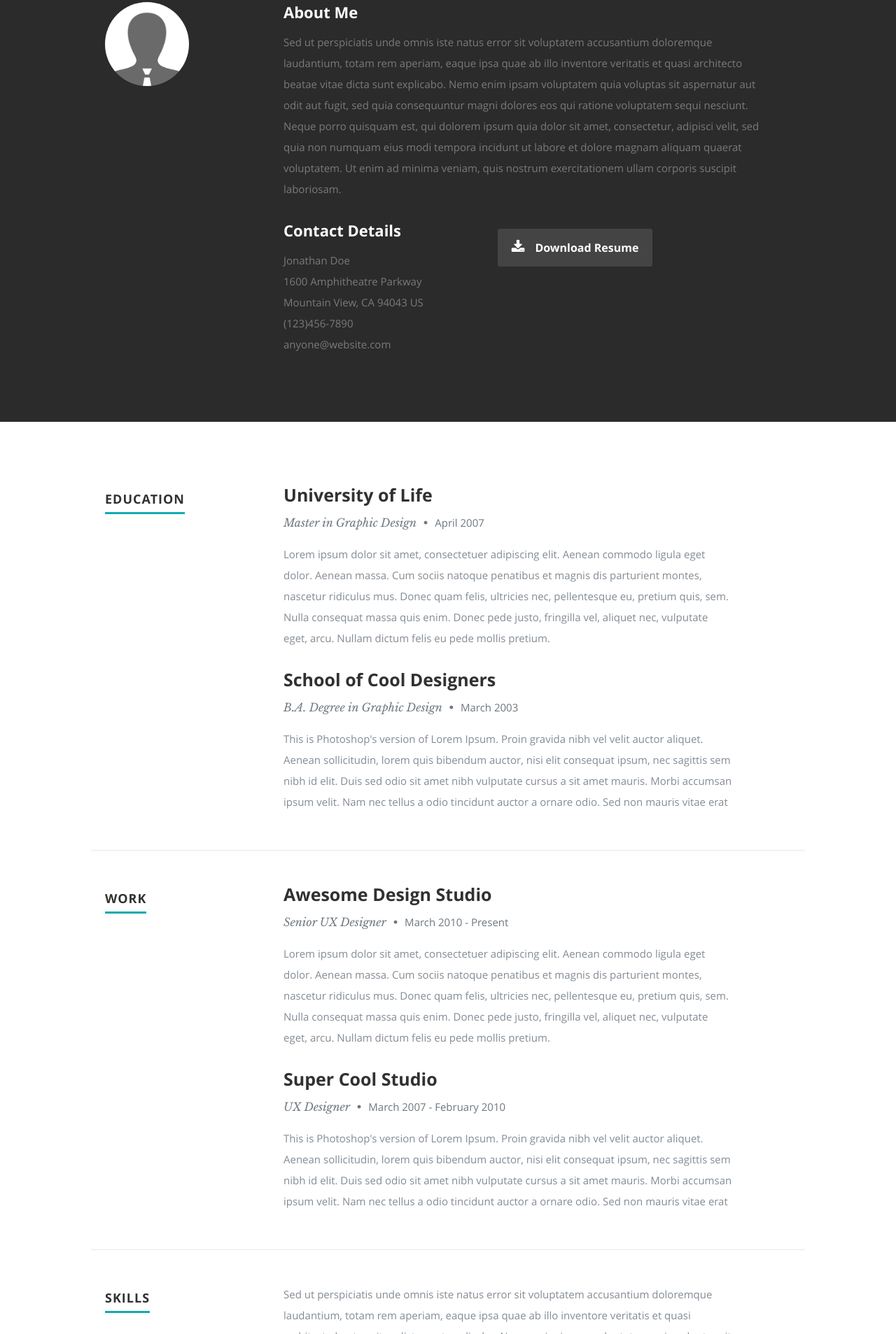
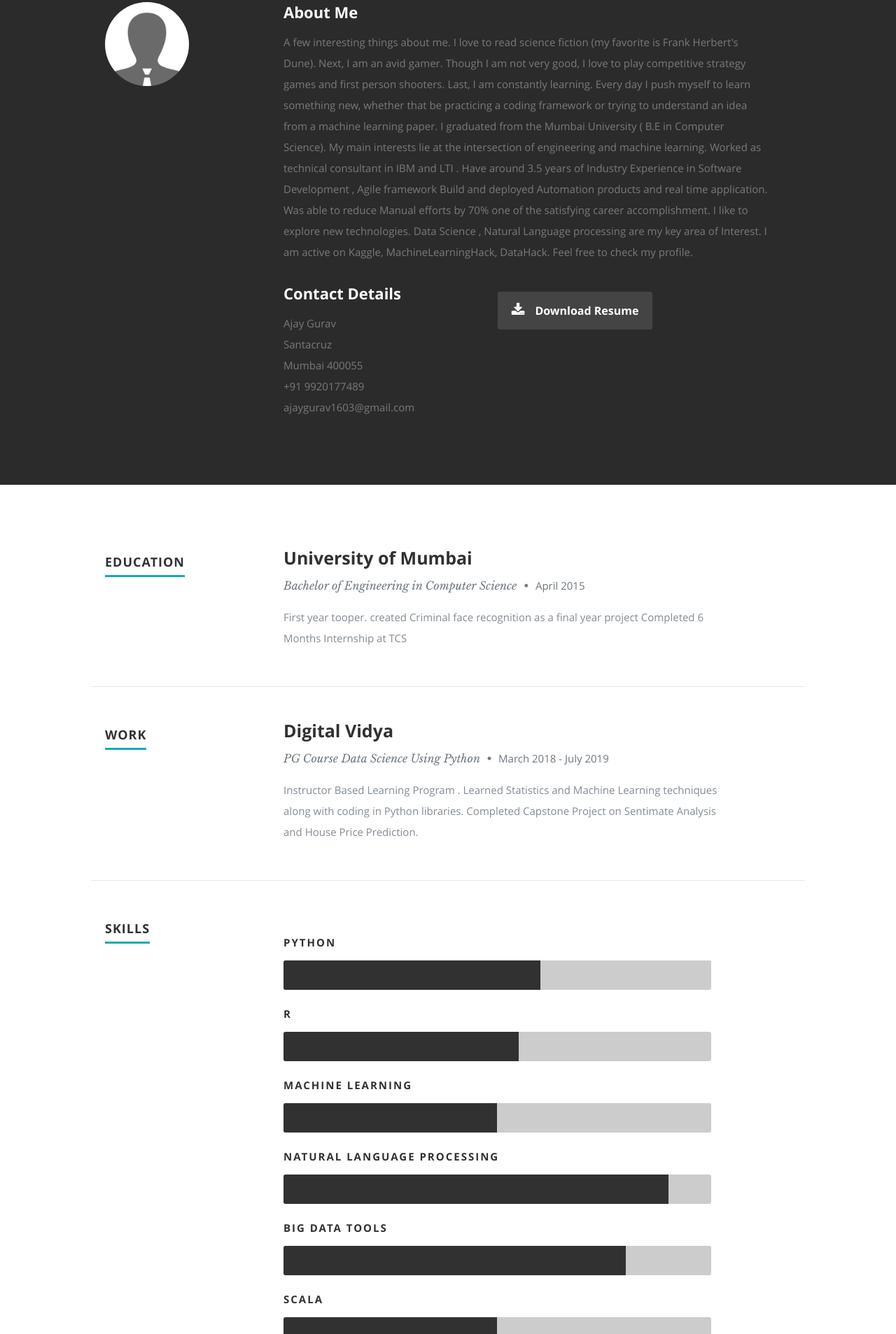
Before and after one commit to ajaygurav16/ajaygurav16.github.io, a plain HTML site: page index.html in a window 1280 px wide. Shown: the part 893-2800 px from the top of the page at 70% size. Drawn offline with nearby package versions, Linux system fonts and the light colour scheme.

Commit message:
Update index.html

```diff
--- a/index.html
+++ b/index.html
@@ -56,9 +56,9 @@
 
       <div class="row banner">
          <div class="banner-text">
-            <h1 class="responsive-headline">I'm Jonathan Doe.</h1>
-            <h3>I'm a Manila based <span>graphic designer</span>, <span>illustrator</span> and <span>webdesigner</span> creating awesome and
-            effective visual identities for companies of all sizes around the globe. Let's <a class="smoothscroll" href="#about">start scrolling</a>
+            <h1 class="responsive-headline">I'm Ajay Gurav.</h1>
+            <h3>I'm a Data Scientist, <span> Software Developer </span>,  <span> </span> and <span> webdesigner</span> creating awesome and
+            effective Automation and ML models for companies of all sizes around the globe. Let's <a class="smoothscroll" href="#about">start scrolling</a>
             and learn more <a class="smoothscroll" href="#about">about me</a>.</h3>
             <hr />
             <ul class="social">
@@ -96,12 +96,19 @@
 
             <h2>About Me</h2>
 
-            <p>Sed ut perspiciatis unde omnis iste natus error sit voluptatem accusantium doloremque laudantium, totam rem aperiam,
-            eaque ipsa quae ab illo inventore veritatis et quasi architecto beatae vitae dicta sunt explicabo. Nemo enim ipsam
-            voluptatem quia voluptas sit aspernatur aut odit aut fugit, sed quia consequuntur magni dolores eos qui ratione
-            voluptatem sequi nesciunt. Neque porro quisquam est, qui dolorem ipsum quia dolor sit amet, consectetur, adipisci velit,
-            sed quia non numquam eius modi tempora incidunt ut labore et dolore magnam aliquam quaerat voluptatem.
-            Ut enim ad minima veniam, quis nostrum exercitationem ullam corporis suscipit laboriosam.
+            <p>A few interesting things about me. I love to read science fiction (my favorite is Frank Herbert's Dune). Next, I am an avid gamer.
+              Though I am not very good, I love to play competitive strategy games and first person shooters. Last, I am constantly learning.
+              Every day I push myself to learn something new, whether that be practicing a coding framework or trying to understand an idea from a machine learning paper.
+              I graduated from the Mumbai University ( B.E in Computer Science).
+              My main interests lie at the intersection of engineering and machine learning.
+              Worked as technical consultant in IBM and LTI . Have around 3.5 years of Industry Experience in Software Development , Agile framework
+              Build and deployed Automation products and real time application. Was able to reduce Manual efforts by 70% one of the satisfying career accomplishment.
+
+
+              I like to explore new technologies. Data Science , Natural Language processing are my key area of Interest. I am active on Kaggle, MachineLearningHack, DataHack.
+              Feel free to check my profile.
+
+
             </p>
 
             <div class="row">
@@ -110,12 +117,12 @@
 
                   <h2>Contact Details</h2>
                   <p class="address">
-						   <span>Jonathan Doe</span><br>
-						   <span>1600 Amphitheatre Parkway<br>
-						         Mountain View, CA 94043 US
+						   <span>Ajay Gurav</span><br>
+						   <span>Santacruz <br>
+						         Mumbai 400055
                      </span><br>
-						   <span>(123)456-7890</span><br>
-                     <span>anyone@website.com</span>
+						   <span>+91 9920177489</span><br>
+                     <span>ajaygurav1603@gmail.com</span>
 					   </p>
 
                </div>
@@ -153,37 +160,19 @@
 
                <div class="twelve columns">
 
-                  <h3>University of Life</h3>
-                  <p class="info">Master in Graphic Design <span>&bull;</span> <em class="date">April 2007</em></p>
+                  <h3>University of Mumbai</h3>
+                  <p class="info"> Bachelor of Engineering in Computer Science <span>&bull;</span> <em class="date">April 2015</em></p>
 
                   <p>
-                  Lorem ipsum dolor sit amet, consectetuer adipiscing elit. Aenean commodo ligula eget dolor. Aenean massa.
-                  Cum sociis natoque penatibus et magnis dis parturient montes, nascetur ridiculus mus. Donec quam felis,
-                  ultricies nec, pellentesque eu, pretium quis, sem. Nulla consequat massa quis enim.
-                  Donec pede justo, fringilla vel, aliquet nec, vulputate eget, arcu. Nullam dictum felis eu pede mollis pretium.
+                  First year tooper. created Criminal face recognition as a final year project
+                  Completed 6 Months Internship at TCS
+
                   </p>
 
                </div>
 
             </div> <!-- item end -->
 
-            <div class="row item">
-
-               <div class="twelve columns">
-
-                  <h3>School of Cool Designers</h3>
-                  <p class="info">B.A. Degree in Graphic Design <span>&bull;</span> <em class="date">March 2003</em></p>
-
-                  <p>
-                  This is Photoshop's version  of Lorem Ipsum. Proin gravida nibh vel velit auctor aliquet.
-                  Aenean sollicitudin, lorem quis bibendum auctor, nisi elit consequat ipsum, nec sagittis sem
-                  nibh id elit. Duis sed odio sit amet nibh vulputate cursus a sit amet mauris. Morbi accumsan
-                  ipsum velit. Nam nec tellus a odio tincidunt auctor a ornare odio. Sed non  mauris vitae erat
-                  </p>
-
-               </div>
-
-            </div> <!-- item end -->
 
          </div> <!-- main-col end -->
 
@@ -204,37 +193,22 @@
 
                <div class="twelve columns">
 
-                  <h3>Awesome Design Studio</h3>
-                  <p class="info">Senior UX Designer <span>&bull;</span> <em class="date">March 2010 - Present</em></p>
+                  <h3>Digital Vidya</h3>
+                  <p class="info">PG Course Data Science Using Python <span>&bull;</span> <em class="date">March 2018 - July 2019</em></p>
 
                   <p>
-                  Lorem ipsum dolor sit amet, consectetuer adipiscing elit. Aenean commodo ligula eget dolor. Aenean massa.
-                  Cum sociis natoque penatibus et magnis dis parturient montes, nascetur ridiculus mus. Donec quam felis,
-                  ultricies nec, pellentesque eu, pretium quis, sem. Nulla consequat massa quis enim.
-                  Donec pede justo, fringilla vel, aliquet nec, vulputate eget, arcu. Nullam dictum felis eu pede mollis pretium.
+                    Instructor Based Learning Program .
+                    Learned Statistics and Machine Learning techniques along with coding in Python libraries.
+
+                    Completed Capstone Project on Sentimate Analysis and House Price Prediction.
+
                   </p>
 
                </div>
 
             </div> <!-- item end -->
 
-            <div class="row item">
 
-               <div class="twelve columns">
-
-                  <h3>Super Cool Studio</h3>
-                  <p class="info">UX Designer <span>&bull;</span> <em class="date">March 2007 - February 2010</em></p>
-
-                  <p>
-                  This is Photoshop's version  of Lorem Ipsum. Proin gravida nibh vel velit auctor aliquet.
-                  Aenean sollicitudin, lorem quis bibendum auctor, nisi elit consequat ipsum, nec sagittis sem
-                  nibh id elit. Duis sed odio sit amet nibh vulputate cursus a sit amet mauris. Morbi accumsan
-                  ipsum velit. Nam nec tellus a odio tincidunt auctor a ornare odio. Sed non  mauris vitae erat
-                  </p>
-
-               </div>
-
-            </div> <!-- item end -->
 
          </div> <!-- main-col end -->
 
@@ -251,21 +225,19 @@
 
          <div class="nine columns main-col">
 
-            <p>Sed ut perspiciatis unde omnis iste natus error sit voluptatem accusantium doloremque laudantium, totam rem aperiam,
-            eaque ipsa quae ab illo inventore veritatis et quasi architecto beatae vitae dicta sunt explicabo. Nemo enim ipsam
-            voluptatem quia voluptas sit aspernatur aut odit aut fugit, sed quia consequuntur magni dolores eos qui ratione
-            voluptatem sequi nesciunt.
+            <p>
             </p>
 
 				<div class="bars">
 
 				   <ul class="skills">
-					   <li><span class="bar-expand photoshop"></span><em>Photoshop</em></li>
-                  <li><span class="bar-expand illustrator"></span><em>Illustrator</em></li>
-						<li><span class="bar-expand wordpress"></span><em>Wordpress</em></li>
-						<li><span class="bar-expand css"></span><em>CSS</em></li>
-						<li><span class="bar-expand html5"></span><em>HTML5</em></li>
-                  <li><span class="bar-expand jquery"></span><em>jQuery</em></li>
+					   <li><span class="bar-expand photoshop"></span><em>Python</em></li>
+                  <li><span class="bar-expand illustrator"></span><em>R</em></li>
+						<li><span class="bar-expand wordpress"></span><em>Machine Learning</em></li>
+						<li><span class="bar-expand css"></span><em>Natural Language processing</em></li>
+						<li><span class="bar-expand html5"></span><em>Big Data Tools </em></li>
+                  <li><span class="bar-expand jquery"></span><em>Scala</em></li>
+                    <li><span class="bar-expand jquery"></span><em>Data Wrangling and visulization</em></li>
 					</ul>
 
 				</div><!-- end skill-bars -->
```
